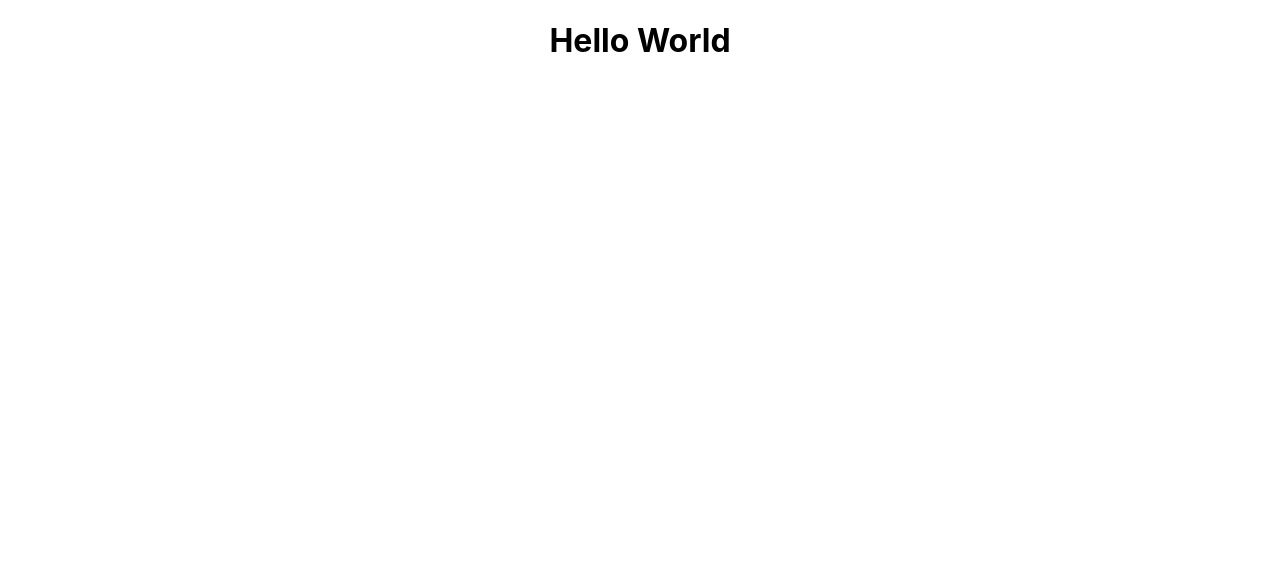
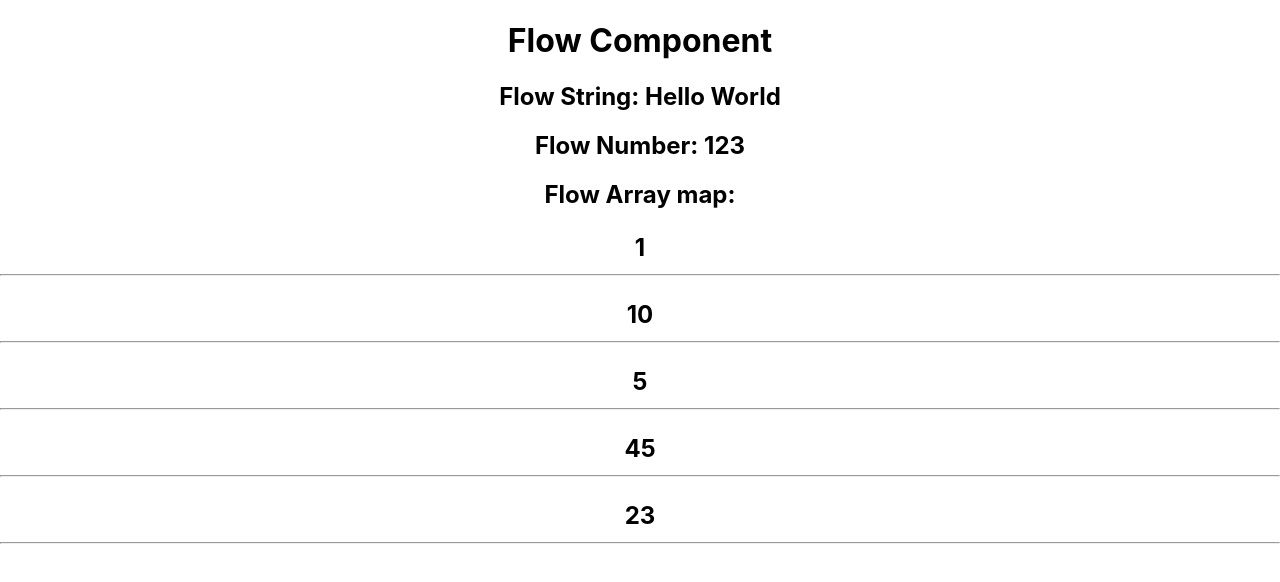
Before and after one commit to misakimichy/react-hooks-with-flow, a React (Create React App) app: page / in a window 1280 px wide. Shown: the top 582 px of the page. Built offline with nearby package versions, Linux system fonts and the light colour scheme.

Commit message:
Rename component to Flow with examples.

```diff
--- a/src/App.js
+++ b/src/App.js
@@ -1,11 +1,15 @@
 import React from 'react'
 import './App.css'
-import Test from './Test'
+import Flow from './Flow'
 
 const App = () => {
   return (
     <div className="App">
-      <Test str={'Hello World'} />
+      <Flow
+        str={'Hello World'}
+        num={123}
+        array={[1, 10, 5, 45, 23]}
+      />
     </div>
   );
 }
--- /dev/null
+++ b/src/Flow.js
@@ -0,0 +1,21 @@
+import React from 'react'
+
+type TestProps = {
+    str: string,
+    num?: number,
+    array: Array<number>
+}
+const Flow = (props: TestProps) => {
+    return (
+        <div>
+            <h1>Flow Component</h1>
+            <h2>Flow String: {props.str}</h2>
+            <h2>Flow Number: {props.num}</h2>
+            <h2>Flow Array map: {props.array.map(value =>
+                <p>{value}<hr/></p>)}
+            </h2>
+        </div>
+    )
+}
+
+export default Flow
--- a/src/Test.js
+++ /dev/null
@@ -1,14 +0,0 @@
-import React from 'react'
-
-type TestProps = {
-    str: string
-}
-const Test = (props: TestProps) => {
-    return (
-        <div>
-            <h1>{props.str}</h1>
-        </div>
-    )
-}
-
-export default Test
```
